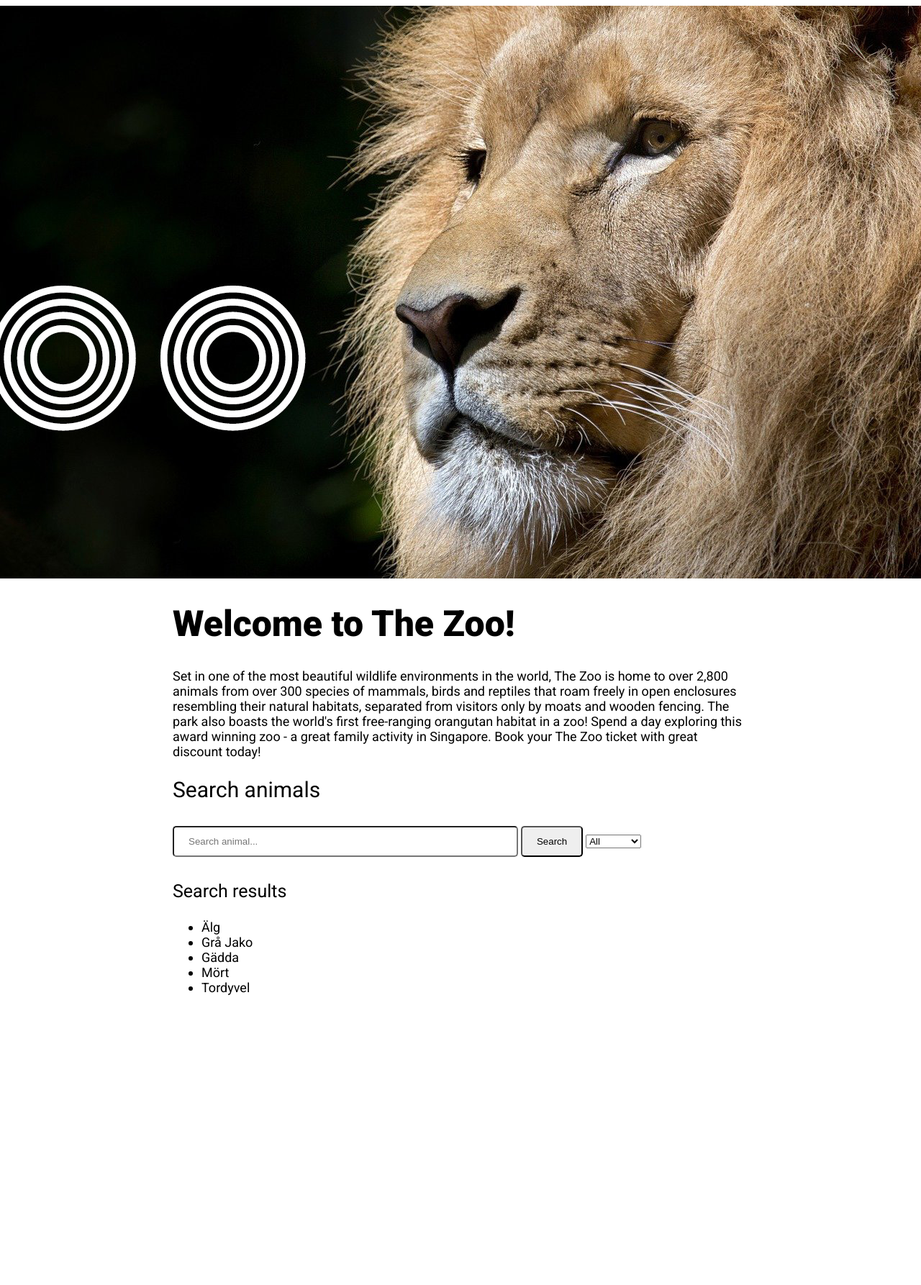
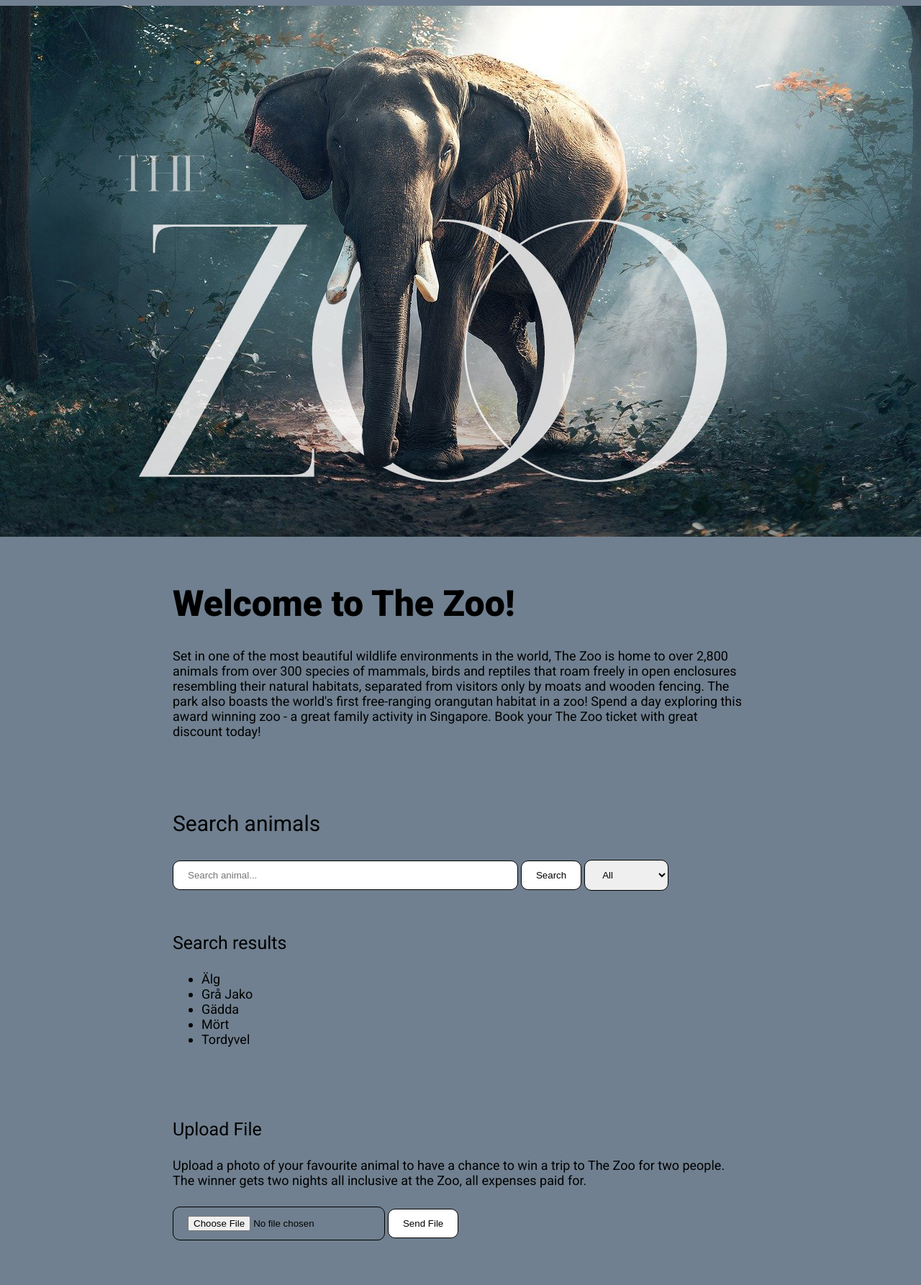
Before and after one commit to backpackliife/Zoo, a PHP site: page / in a window 1280 px wide; the page is wider, and only the part inside the window is pictured. Shown: that part at 72% size. Before the commit the page ends 1383 px from the top of that part, so only its background shows below. Run offline with PHP 8.4, Linux system fonts and the light colour scheme; data comes from the database, SQL or seed files in the repository.

Commit message:
Layout changges and Upoload function added

```diff
--- a/index.php
+++ b/index.php
@@ -31,6 +31,22 @@ $animals = $conn->query($query);
 $categoryQuery = "SELECT category FROM animals GROUP BY category";
 
 $categories = $conn->query($categoryQuery);
+
+//UPLOAD FILES
+if ($_FILES) {
+  $uploaddir = '/Zoo/uploads/';
+  $uploadfile = $uploaddir . basename($_FILES['userfile']['name']);
+
+  echo '<pre>';
+  if (move_uploaded_file($_FILES['userfile']['tmp_name'], $uploadfile)) {
+    echo "File is valid, and was successfully uploaded.\n";
+  } else {
+    echo "Possible file upload attack!\n";
+  }
+
+  echo 'Here is some more debugging info:';
+  print_r($_FILES);
+}
 ?>
 
 <html>
@@ -43,13 +59,15 @@ $categories = $conn->query($categoryQuery);
 
 <body>
   <header>
-    <img src="lion.jpg" alt="lion">
+    <img src="elefant.jpg" alt="lion">
   </header>
   <main>
     <h1>Welcome to The Zoo!</h1>
     <p>Set in one of the most beautiful wildlife environments in the world, The Zoo is home to over 2,800 animals from over 300 species of mammals, birds and reptiles that roam freely in open enclosures resembling their natural habitats, separated from visitors only by moats and wooden fencing. The park also boasts the world's first free-ranging orangutan habitat in a zoo! Spend a day exploring this award winning zoo - a great family activity in Singapore. Book your The Zoo ticket with great discount today!</p>
+
+
+    <div class="searchbox">
       <h2>Search animals</h2>
-
       <form method="post" action="index.php">
         <input type="text" name="search" placeholder="Search animal..." />
         <input type="submit" value="Search" />
@@ -62,6 +80,7 @@ $categories = $conn->query($categoryQuery);
           ?>
         </select>
       </form>
+    </div>
 
     <h3>Search results</h3>
     <ul>
@@ -71,6 +90,18 @@ $categories = $conn->query($categoryQuery);
       }
       ?>
     </ul>
+
+    <div class="uploadbox">
+      <form enctype="multipart/form-data" action="index.php" method="POST">
+        <!-- MAX_FILE_SIZE must precede the file input field -->
+        <input type="hidden" name="MAX_FILE_SIZE" value="10000" />
+        <!-- Name of input element determines name in $_FILES array -->
+        <h3> Upload File</h3>
+        <p>Upload a photo of your favourite animal to have a chance to win a trip to The Zoo for two people. The winner gets two nights all inclusive at the Zoo, all expenses paid for. </p>
+        <input name="userfile" type="file" />
+        <input type="submit" value="Send File" />
+      </form>
+    </div>
   </main>
 </body>
 
--- /dev/null
+++ b/info.php
@@ -0,0 +1 @@
+<?php-phpinfo() ?>
--- a/style.css
+++ b/style.css
@@ -1,15 +1,14 @@
-header {
-}
-
 body {
   display: flex;
   flex-direction: column;
   font-family: "Roboto", sans-serif;
   align-items: center;
+  background-color: #708090;
 }
 
 main {
   max-width: 800px;
+  margin: 30px;
 }
 
 /* TEXT DESIGN */
@@ -43,9 +42,36 @@ input {
   padding: 12px 20px;
   margin: 8px 0;
   box-sizing: border-box;
-  border-radius: 5px;
+  border-style: solid;
+  border-width: 1px;
+  border-color: black;
+  border-radius: 10px;
 }
 
+/* SEARCH FIELD */
 input[type="text"] {
   width: 60%;
 }
+
+/* SEARCH BUTTON */
+input[type="submit"] {
+  background-color: white;
+}
+
+select {
+  padding: 12px 20px;
+  margin: 8px 0;
+  box-sizing: border-box;
+  border-width: 1px;
+  border-color: black;
+  border-radius: 10px;
+}
+
+.searchbox {
+  margin-top: 100px;
+  margin-bottom: 50px;
+}
+
+.uploadbox {
+  margin-top: 100px;
+}
```
Also changed, not shown: elefant.jpg (added). Lines whose indentation alone changed are shown as unchanged.
